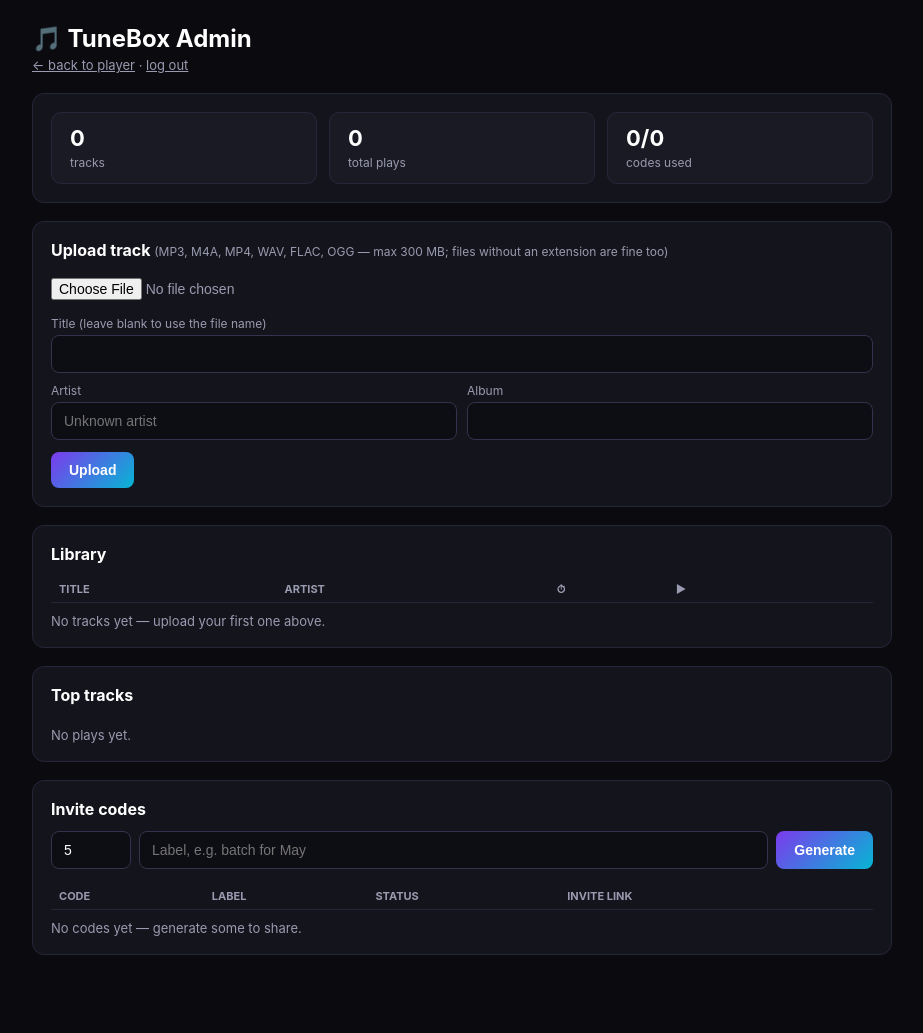
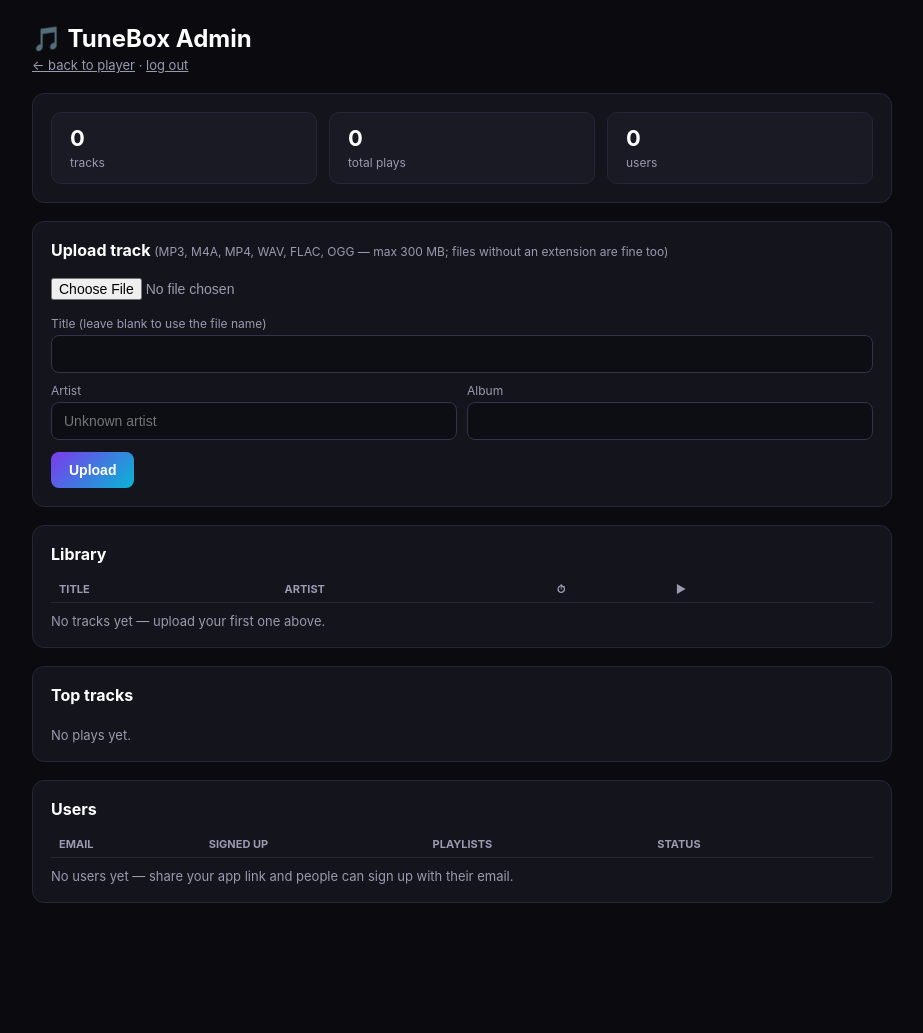
Before and after one commit to biggestwolf8-code/myanmar-bots, a Flask app: page /admin in a window 1280 px wide. Shown: the whole page, without its empty margins (178-1101 px from the left). After the commit the page ends 903 px from the top, so only its background shows below. Run offline with Flask 3, Linux system fonts and the light colour scheme; the visitor is signed in with stand-in values (Sample User, id 1); lists and menus that the app fills with data are empty.

Commit message:
TuneBox v2.0: email+password accounts replace invite codes

```diff
--- a/music-web/app.py
+++ b/music-web/app.py
@@ -1,13 +1,13 @@
 """TuneBox — private music streaming web app.
 
-A Spotify-style player for your own audio files. Listeners get in with
-invite codes (share links like https://<host>/i/<CODE>), browse the library,
-build playlists, and stream. The admin uploads MP3s and manages codes.
+A Spotify-style player for your own audio files. Listeners sign up with
+their email + password, browse the library, build playlists, and stream.
+The admin uploads audio and manages user accounts.
 
 Env vars:
   ADMIN_PASSWORD  Password for the /admin panel (required)
   DATA_DIR        Storage dir (default "."; use "/data" with a Railway
-                  volume so tracks/codes/playlists survive redeploys)
+                  volume so tracks/users/playlists survive redeploys)
   PORT            Listen port (default: 5000)
   MAX_UPLOAD_MB   Max upload size in MB (default: 300)
 
@@ -19,9 +19,11 @@ import mimetypes
 import os
 import re
 import secrets
+import time
 
 from flask import (Flask, Response, abort, jsonify, redirect, request,
                    send_file, session)
+from werkzeug.security import check_password_hash, generate_password_hash
 
 DATA_DIR = os.environ.get("DATA_DIR", ".")
 ADMIN_PASSWORD = os.environ.get("ADMIN_PASSWORD", "")
@@ -59,8 +61,9 @@ def _upload_ext(f, audio):
 
 app = Flask(__name__, template_folder=os.path.join(BASE_DIR, "templates"))
 app.config["MAX_CONTENT_LENGTH"] = MAX_UPLOAD_MB * 1024 * 1024
+app.permanent_session_lifetime = datetime.timedelta(days=90)
 
-TUNEBOX_VERSION = "1.6"
+TUNEBOX_VERSION = "2.0"
 
 
 # ---------------------------------------------------------------- storage
@@ -102,48 +105,74 @@ def get_secret_key():
 
 app.secret_key = get_secret_key()
 
-# code -> {"used_by": sid|None, "label": "", "created": ts, "used_at": ts|None}
-codes = _load_json("tbcodes.json", {})
-# sid -> {"code": code, "created": ts}
+# email(lowercased) -> {"pw": hash, "created": ts, "disabled": bool}
+users = _load_json("tbusers.json", {})
+# sid -> {"user": email, "created": ts}
 sessions = _load_json("tbsessions.json", {})
 # tid -> {"title","artist","album","ext","duration","size","uploaded_at","plays"}
 tracks = _load_json("tbtracks.json", {})
-# sid -> [{"id","name","tids":[],"created"}]
+# email -> [{"id","name","tids":[],"created"}]
 playlists = _load_json("tbplaylists.json", {})
-
-CODE_ALPHABET = "ABCDEFGHJKMNPQRSTUVWXYZ23456789"
 
 
 def save_all():
-    _save_json("tbcodes.json", codes)
+    _save_json("tbusers.json", users)
     _save_json("tbsessions.json", sessions)
     _save_json("tbtracks.json", tracks)
     _save_json("tbplaylists.json", playlists)
 
 
-def make_code():
-    while True:
-        c = "".join(secrets.choice(CODE_ALPHABET) for _ in range(8))
-        if c not in codes:
-            return c
+EMAIL_RE = re.compile(r"^[^@\s]+@[^@\s]+\.[^@\s]+$")
+
+# simple in-memory brute-force guard: ip -> {"n": fails, "until": ts}
+_login_hits = {}
 
 
-def invite_link(code):
-    return request.host_url.rstrip("/") + "/i/" + code
+def _rate_limited(ip):
+    h = _login_hits.get(ip)
+    return bool(h and h["until"] > time.time())
 
 
-def current_sid():
+def _rate_hit(ip):
+    h = _login_hits.setdefault(ip, {"n": 0, "until": 0})
+    h["n"] += 1
+    if h["n"] >= 15:
+        h["until"] = time.time() + 600
+        h["n"] = 0
+
+
+def _rate_clear(ip):
+    _login_hits.pop(ip, None)
+
+
+def valid_email(email):
+    return bool(email) and len(email) <= 120 and EMAIL_RE.match(email)
+
+
+def current_user():
     sid = session.get("sid")
     if sid and sid in sessions:
-        return sid
+        email = sessions[sid].get("user")
+        u = users.get(email)
+        if u and not u.get("disabled"):
+            return email
     return None
 
 
 def require_listener():
-    sid = current_sid()
-    if not sid:
+    email = current_user()
+    if not email:
         abort(401)
-    return sid
+    return email
+
+
+def new_session(email):
+    sid = secrets.token_hex(16)
+    sessions[sid] = {"user": email,
+                     "created": datetime.datetime.now(datetime.timezone.utc).isoformat()}
+    save_all()
+    session["sid"] = sid
+    session.permanent = True
 
 
 def track_path(t):
@@ -161,49 +190,76 @@ def public_track(tid, t):
 @app.route("/")
 def home():
     from flask import render_template
-    if not current_sid():
-        return render_template("login.html", app_name="TuneBox")
+    if not current_user():
+        return render_template("login.html", app_name="TuneBox", mode="login")
     return render_template("index.html", app_name="TuneBox")
 
 
 @app.route("/i/<code>")
 def redeem(code):
-    code = code.strip().upper()
-    e = codes.get(code)
-    if not e:
-        from flask import render_template
-        return render_template("login.html", app_name="TuneBox",
-                               error="That invite code doesn't exist."), 404
-    if e.get("used_by") and e["used_by"] not in sessions:
-        e["used_by"] = None  # stale lock, free it
-    if e.get("used_by"):
-        from flask import render_template
-        return render_template("login.html", app_name="TuneBox",
-                               error="This invite link was already used."), 403
-    sid = secrets.token_hex(16)
-    sessions[sid] = {"code": code, "created": datetime.datetime.now(datetime.timezone.utc).isoformat()}
-    e["used_by"] = sid
-    e["used_at"] = datetime.datetime.now(datetime.timezone.utc).isoformat()
-    save_all()
-    session["sid"] = sid
+    # Invite links are retired — send old links to the sign-in page.
     return redirect("/")
 
 
-@app.route("/login", methods=["POST"])
+@app.route("/login", methods=["GET", "POST"])
 def login():
-    code = (request.form.get("code") or "").strip().upper()
-    return redeem(code)
+    from flask import render_template
+    if current_user():
+        return redirect("/")
+    if request.method == "POST":
+        ip = request.remote_addr or "?"
+        if _rate_limited(ip):
+            return render_template("login.html", app_name="TuneBox", mode="login",
+                                   error="Too many attempts — try again in a few minutes."), 429
+        email = (request.form.get("email") or "").strip().lower()
+        pw = request.form.get("password") or ""
+        u = users.get(email)
+        if not u or u.get("disabled") or not check_password_hash(u["pw"], pw):
+            _rate_hit(ip)
+            return render_template("login.html", app_name="TuneBox", mode="login",
+                                   error="Wrong email or password."), 401
+        _rate_clear(ip)
+        new_session(email)
+        return redirect("/")
+    return render_template("login.html", app_name="TuneBox", mode="login")
+
+
+@app.route("/register", methods=["GET", "POST"])
+def register():
+    from flask import render_template
+    if current_user():
+        return redirect("/")
+    if request.method == "POST":
+        ip = request.remote_addr or "?"
+        if _rate_limited(ip):
+            return render_template("login.html", app_name="TuneBox", mode="register",
+                                   error="Too many attempts — try again in a few minutes."), 429
+        email = (request.form.get("email") or "").strip().lower()
+        pw = request.form.get("password") or ""
+        if not valid_email(email):
+            return render_template("login.html", app_name="TuneBox", mode="register",
+                                   error="Please enter a valid email address."), 400
+        if len(pw) < 6:
+            return render_template("login.html", app_name="TuneBox", mode="register",
+                                   error="Password needs at least 6 characters."), 400
+        if email in users:
+            _rate_hit(ip)
+            return render_template("login.html", app_name="TuneBox", mode="register",
+                                   error="This email already has an account — sign in instead."), 400
+        users[email] = {"pw": generate_password_hash(pw),
+                        "created": datetime.datetime.now(datetime.timezone.utc).isoformat(),
+                        "disabled": False}
+        _rate_clear(ip)
+        new_session(email)
+        return redirect("/")
+    return render_template("login.html", app_name="TuneBox", mode="register")
 
 
 @app.route("/logout")
 def logout():
     sid = session.pop("sid", None)
     if sid and sid in sessions:
-        code = sessions[sid].get("code")
-        if code and codes.get(code, {}).get("used_by") == sid:
-            codes[code]["used_by"] = None
         sessions.pop(sid, None)
-        playlists.pop(sid, None)
         save_all()
     return redirect("/")
 
@@ -295,9 +351,9 @@ def api_playlists():
 
 @app.route("/api/playlists", methods=["POST"])
 def api_playlist_create():
-    sid = require_listener()
+    email = require_listener()
     name = (request.json.get("name") or "").strip()[:60] or "New playlist"
-    pls = playlists.setdefault(sid, [])
+    pls = playlists.setdefault(email, [])
     pid = secrets.token_hex(6)
     pls.append({"id": pid, "name": name, "tids": [],
                 "created": datetime.datetime.now(datetime.timezone.utc).isoformat()})
@@ -307,8 +363,8 @@ def api_playlist_create():
 
 @app.route("/api/playlists/<pid>")
 def api_playlist_get(pid):
-    sid = require_listener()
-    for p in playlists.get(sid, []):
+    email = require_listener()
+    for p in playlists.get(email, []):
         if p["id"] == pid:
             items = [public_track(tid, tracks[tid]) for tid in p["tids"]
                      if tid in tracks]
@@ -318,20 +374,20 @@ def api_playlist_get(pid):
 
 @app.route("/api/playlists/<pid>", methods=["DELETE"])
 def api_playlist_delete(pid):
-    sid = require_listener()
-    pls = playlists.get(sid, [])
-    playlists[sid] = [p for p in pls if p["id"] != pid]
+    email = require_listener()
+    pls = playlists.get(email, [])
+    playlists[email] = [p for p in pls if p["id"] != pid]
     save_all()
     return jsonify({"ok": True})
 
 
 @app.route("/api/playlists/<pid>/tracks", methods=["POST"])
 def api_playlist_add(pid):
-    sid = require_listener()
+    email = require_listener()
     tid = (request.json.get("track_id") or "")
     if tid not in tracks:
         abort(404)
-    for p in playlists.get(sid, []):
+    for p in playlists.get(email, []):
         if p["id"] == pid:
             if tid not in p["tids"]:
                 p["tids"].append(tid)
@@ -342,8 +398,8 @@ def api_playlist_add(pid):
 
 @app.route("/api/playlists/<pid>/tracks/<tid>", methods=["DELETE"])
 def api_playlist_remove(pid, tid):
-    sid = require_listener()
-    for p in playlists.get(sid, []):
+    email = require_listener()
+    for p in playlists.get(email, []):
         if p["id"] == pid:
             p["tids"] = [x for x in p["tids"] if x != tid]
             save_all()
@@ -376,14 +432,16 @@ def admin():
               "nofile": "No file was chosen — please pick a file first."}.get(err)
     return render_template(
         "admin.html", need_login=False, errmsg=errmsg,
+        reset_email=request.args.get("reset_email"),
+        reset_pw=request.args.get("reset_pw"),
         track_list=[(tid, public_track(tid, t), t.get("uploaded_at", ""))
                     for tid, t in sorted(tracks.items(),
                                          key=lambda kv: kv[1]["title"].lower())],
-        code_list=[(c, e.get("label", ""), bool(e.get("used_by")),
-                    invite_link(c)) for c, e in sorted(codes.items())],
+        user_list=[(email, u.get("created", "")[:16].replace("T", " "),
+                    len(playlists.get(email, [])), bool(u.get("disabled")))
+                   for email, u in sorted(users.items())],
         stats={"tracks": len(tracks), "plays": total_plays,
-               "codes": len(codes),
-               "used_codes": sum(1 for e in codes.values() if e.get("used_by"))},
+               "users": len(users)},
         top=[(tid, t["title"], t["artist"], t.get("plays", 0)) for tid, t in top],
         max_mb=MAX_UPLOAD_MB)
 
@@ -463,31 +521,49 @@ def admin_delete(tid):
     return redirect("/admin")
 
 
-@app.route("/admin/codes", methods=["POST"])
-def admin_codes():
+@app.route("/admin/users/reset", methods=["POST"])
+def admin_user_reset():
     if not admin_ok():
         abort(403)
-    n = max(1, min(100, int(request.form.get("n") or 1)))
-    label = (request.form.get("label") or "").strip()[:60]
-    made = []
-    for _ in range(n):
-        c = make_code()
-        codes[c] = {"used_by": None, "label": label,
-                    "created": datetime.datetime.now(datetime.timezone.utc).isoformat(),
-                    "used_at": None}
-        made.append(c)
+    email = (request.form.get("email") or "").strip().lower()
+    u = users.get(email)
+    if not u:
+        return redirect("/admin")
+    new_pw = secrets.token_urlsafe(9)
+    u["pw"] = generate_password_hash(new_pw)
+    # force re-login everywhere
+    for sid in [s for s, e in sessions.items() if e.get("user") == email]:
+        sessions.pop(sid, None)
     save_all()
+    return redirect(f"/admin?reset_email={email}&reset_pw={new_pw}")
+
+
+@app.route("/admin/users/toggle", methods=["POST"])
+def admin_user_toggle():
+    if not admin_ok():
+        abort(403)
+    email = (request.form.get("email") or "").strip().lower()
+    u = users.get(email)
+    if u:
+        u["disabled"] = not u.get("disabled")
+        if u["disabled"]:
+            for sid in [s for s, e in sessions.items() if e.get("user") == email]:
+                sessions.pop(sid, None)
+        save_all()
     return redirect("/admin")
 
 
-@app.route("/admin/revoke/<code>", methods=["POST"])
-def admin_revoke(code):
+@app.route("/admin/users/delete", methods=["POST"])
+def admin_user_delete():
     if not admin_ok():
         abort(403)
-    e = codes.pop(code, None)
-    if e and e.get("used_by") in sessions:
-        sessions.pop(e["used_by"], None)
-    save_all()
+    email = (request.form.get("email") or "").strip().lower()
+    if email in users:
+        users.pop(email, None)
+        playlists.pop(email, None)
+        for sid in [s for s, e in sessions.items() if e.get("user") == email]:
+            sessions.pop(sid, None)
+        save_all()
     return redirect("/admin")
 
 
--- a/music-web/templates/admin.html
+++ b/music-web/templates/admin.html
@@ -23,6 +23,8 @@
   button.small { padding: 5px 12px; font-size: 12px; }
   .err { background: #3d1420; border: 1px solid #7f2d3f; color: #ff9db0; padding: 10px;
          border-radius: 8px; font-size: 13px; margin-bottom: 12px; }
+  .ok { background: #0f2f1d; border: 1px solid #2d7f4a; color: #9df0b6; padding: 10px;
+        border-radius: 8px; font-size: 13px; margin-bottom: 12px; }
   table { width: 100%; border-collapse: collapse; font-size: 13px; }
   th { text-align: left; color: #9a9ab0; font-size: 11px; text-transform: uppercase; padding: 6px 8px;
        border-bottom: 1px solid #26263a; }
@@ -60,7 +62,7 @@
     <div class="stats">
       <div class="stat"><b>{{ stats.tracks }}</b><span>tracks</span></div>
       <div class="stat"><b>{{ stats.plays }}</b><span>total plays</span></div>
-      <div class="stat"><b>{{ stats.used_codes }}/{{ stats.codes }}</b><span>codes used</span></div>
+      <div class="stat"><b>{{ stats.users }}</b><span>users</span></div>
     </div>
   </div>
 
@@ -108,26 +110,27 @@
   </div>
 
   <div class="card">
-    <h2>Invite codes</h2>
-    <form method="post" action="/admin/codes" style="display:flex;gap:8px;margin-bottom:14px;flex-wrap:wrap">
-      <input type="number" name="n" value="5" min="1" max="100" style="width:80px">
-      <input type="text" name="label" placeholder="Label, e.g. batch for May" maxlength="60" style="flex:1;min-width:180px">
-      <button type="submit">Generate</button>
-    </form>
+    <h2>Users</h2>
+    {% if reset_pw %}<div class="ok">New password for <b>{{ reset_email }}</b>: <b class="code">{{ reset_pw }}</b><br><span style="font-size:12px">Share it with them once — it won't be shown again.</span></div>{% endif %}
     <table>
-      <tr><th>Code</th><th>Label</th><th>Status</th><th>Invite link</th><th></th></tr>
-      {% for code, label, used, link in code_list %}
+      <tr><th>Email</th><th>Signed up</th><th>Playlists</th><th>Status</th><th></th></tr>
+      {% for email, created, npl, disabled in user_list %}
       <tr>
-        <td class="code">{{ code }}</td>
-        <td>{{ label or "—" }}</td>
-        <td>{{ "🔴 used" if used else "🟢 fresh" }}</td>
-        <td><span class="link">{{ link }}</span></td>
-        <td><form class="inline" method="post" action="/admin/revoke/{{ code }}"
-              onsubmit="return confirm('Revoke this code?')"><button class="danger small" type="submit">Revoke</button></form></td>
+        <td><b>{{ email }}</b></td>
+        <td style="color:#9a9ab0;font-size:11px">{{ created or "—" }}</td>
+        <td>{{ npl }}</td>
+        <td>{{ "🔴 disabled" if disabled else "🟢 active" }}</td>
+        <td style="white-space:nowrap">
+          <form class="inline" method="post" action="/admin/users/reset"
+                onsubmit="return confirm('Reset password for {{ email }}? They will be signed out everywhere.')"><input type="hidden" name="email" value="{{ email }}"><button class="small" type="submit">Reset pw</button></form>
+          <form class="inline" method="post" action="/admin/users/toggle"><input type="hidden" name="email" value="{{ email }}"><button class="small" type="submit">{{ "Enable" if disabled else "Disable" }}</button></form>
+          <form class="inline" method="post" action="/admin/users/delete"
+                onsubmit="return confirm('Delete {{ email }} and their playlists?')"><input type="hidden" name="email" value="{{ email }}"><button class="danger small" type="submit">Delete</button></form>
+        </td>
       </tr>
       {% endfor %}
     </table>
-    {% if not code_list %}<p class="sub" style="margin:10px 0 0">No codes yet — generate some to share.</p>{% endif %}
+    {% if not user_list %}<p class="sub" style="margin:10px 0 0">No users yet — share your app link and people can sign up with their email.</p>{% endif %}
   </div>
   {% endif %}
 </div>
```
Also changed, not shown: music-web/templates/login.html (+22 -6 lines).
